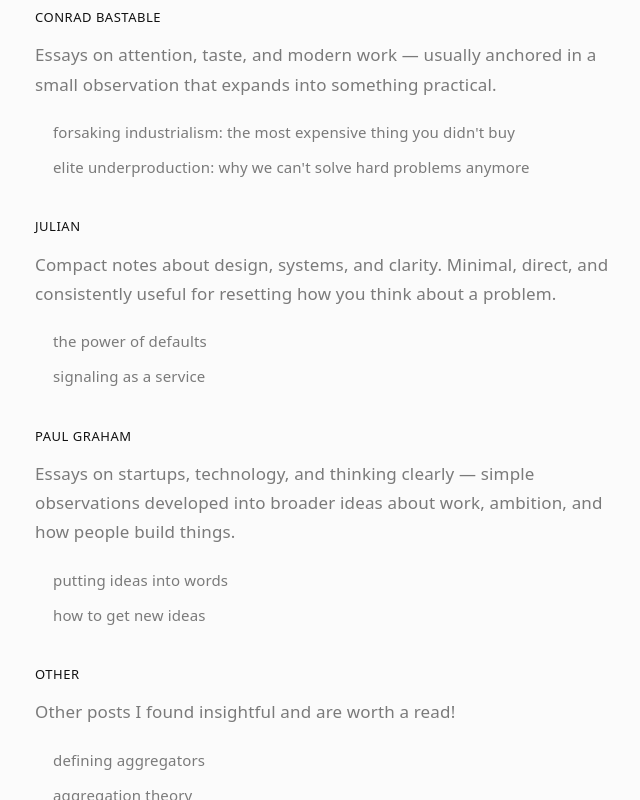
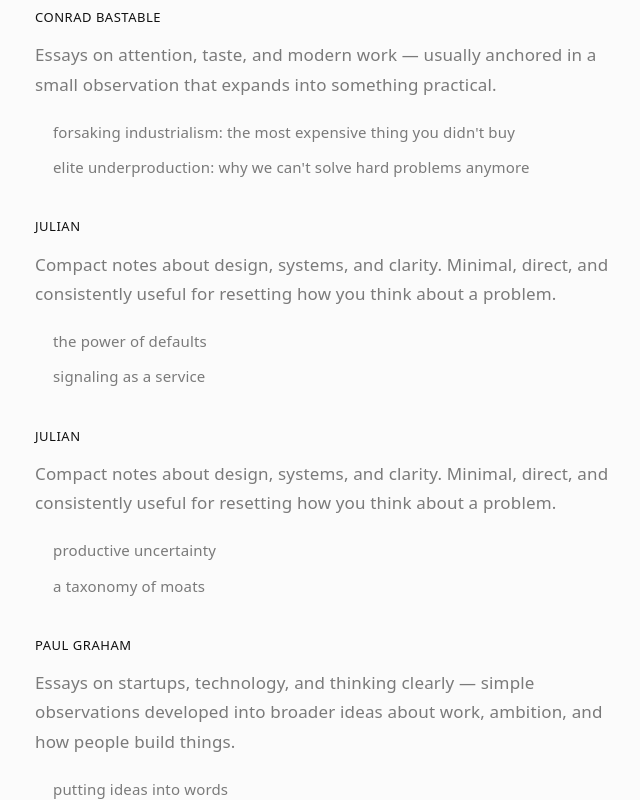
Before and after one commit to samcargalbley/samcargalbley.github.io, a plain HTML site: page blogs/index.html in a window 1280 px wide. Shown: the part 583-1383 px from the top of the page, without its empty margins (419-1059 px from the left). Drawn offline with Linux system fonts and the light colour scheme.

Commit message:
Update index.html

```diff
--- a/blogs/index.html
+++ b/blogs/index.html
@@ -28,6 +28,7 @@
           <li><a href="#notboring">Not Boring</a></li>
           <li><a href="#conrad">Conrad Bastable</a></li>
           <li><a href="#julian">Julian</a></li>
+          <li><a href="#reactionwheel">Reaction Wheel</a></li>
           <li><a href="#paul">Paul Graham</a></li>
           <li><a href="#other">other</a></li>
         </ul>
@@ -64,6 +65,16 @@
         <ul class="posts">
           <li><a href="https://julian.digital/2021/12/20/the-power-of-defaults/">the power of defaults</a></li>
           <li><a href="https://julian.digital/2020/03/28/signaling-as-a-service/">signaling as a service</a></li>
+        </ul>
+
+        <h2 id="reactionwheel"><a href="https://reactionwheel.net/">Julian</a></h2>
+        <p class="muted">
+          Compact notes about design, systems, and clarity. Minimal, direct, and consistently useful
+          for resetting how you think about a problem.
+        </p>
+        <ul class="posts">
+          <li><a href="https://reactionwheel.net/2020/11/productive-uncertainty.html">productive uncertainty</a></li>
+          <li><a href="https://reactionwheel.net/2019/09/a-taxonomy-of-moats.html">a taxonomy of moats</a></li>
         </ul>
 
         <h2 id="paul"><a href="https://paulgraham.com/articles.html">Paul Graham</a></h2>
```
